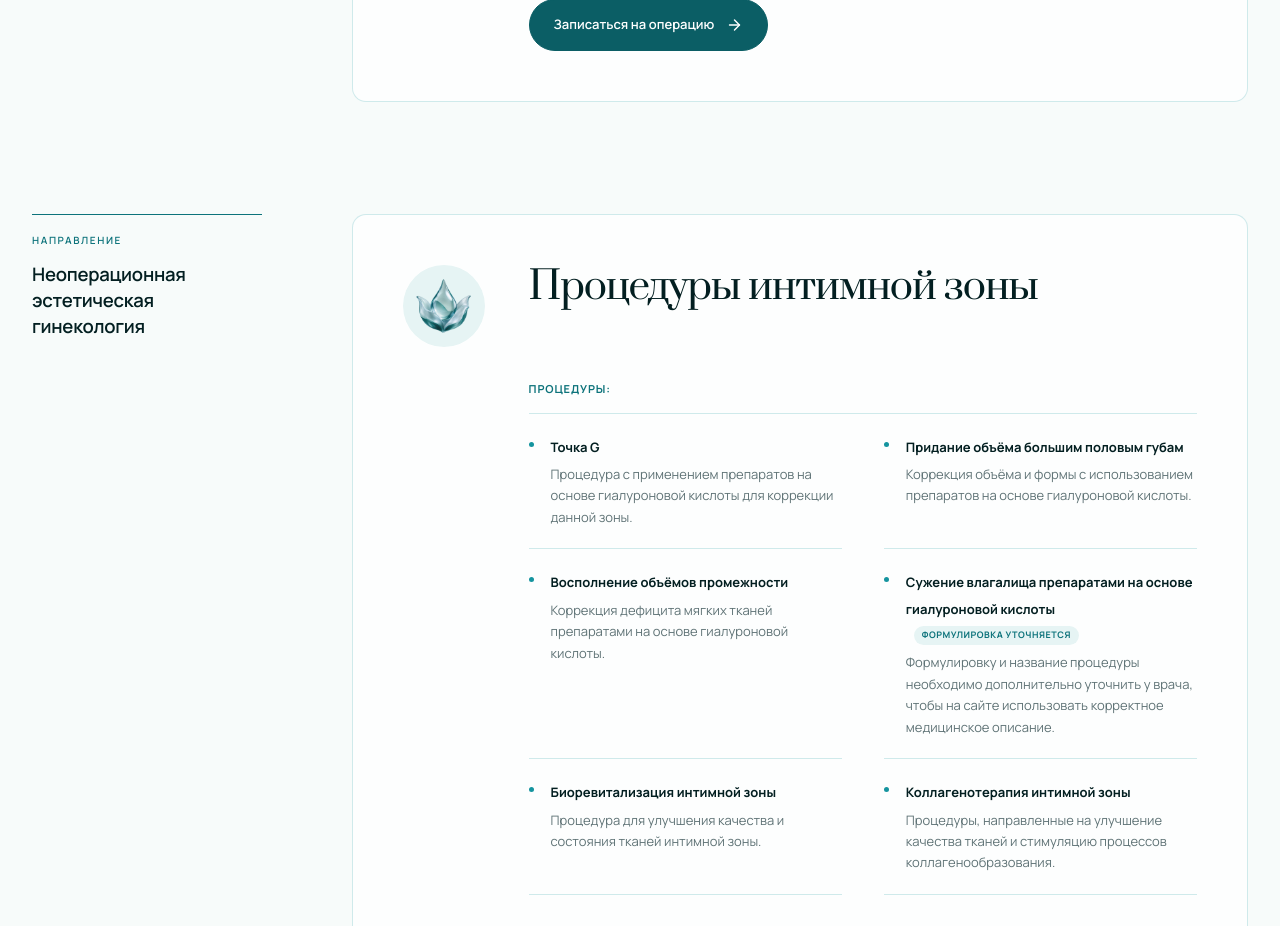
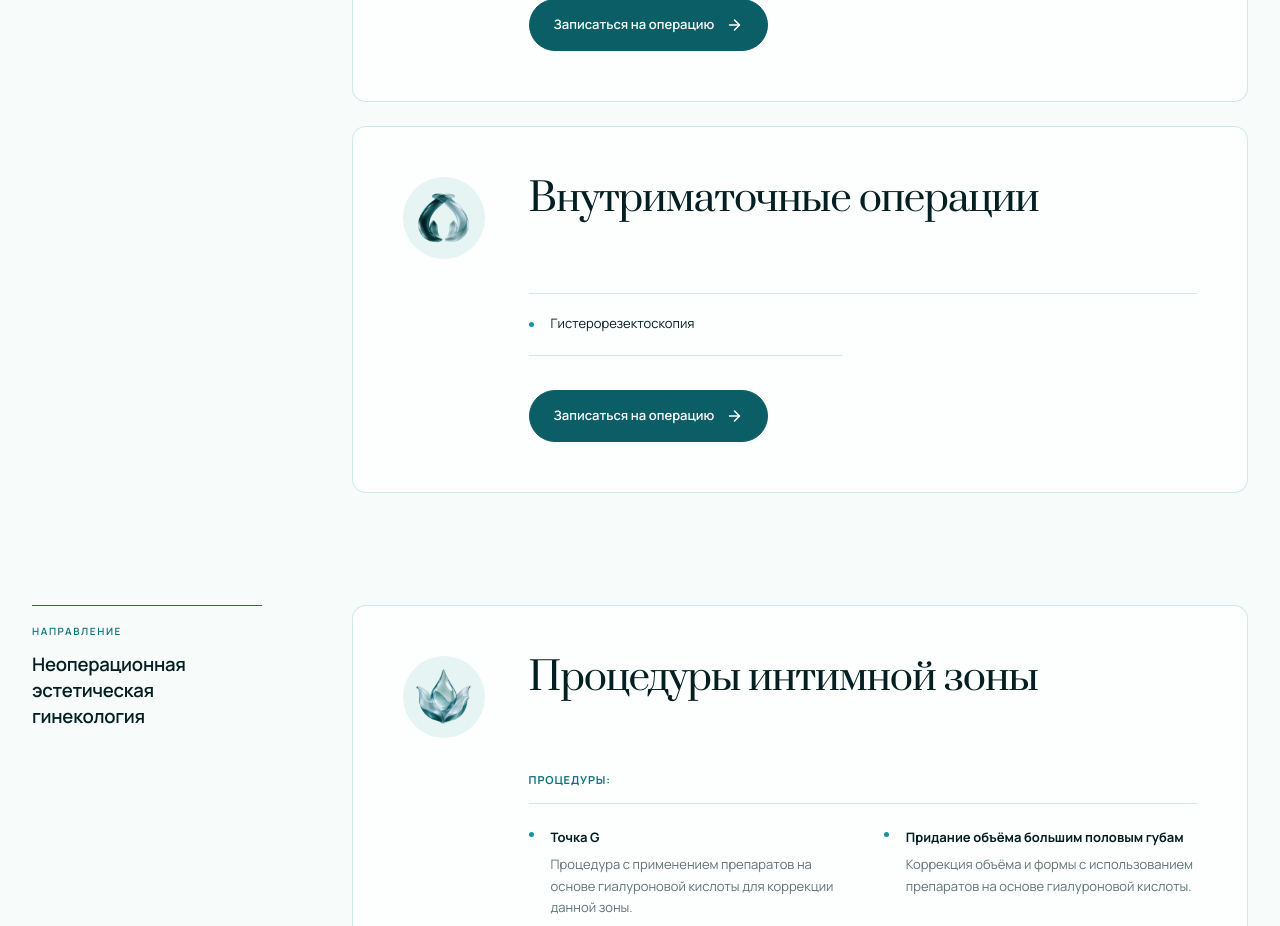
Before and after one commit to maratmut/ginekolog-site, a React (Vite) app: page / in a window 1280 px wide. Shown: the part 4260-5186 px from the top of the page. Built offline with nearby package versions, Linux system fonts and the light colour scheme.

Commit message:
Добавил новый блок для внутреннематочных операций с соответствующими деталями и иконкой

```diff
--- a/src/App.jsx
+++ b/src/App.jsx
@@ -123,6 +123,12 @@ const serviceGroups = [
         ],
         action: 'Записаться на операцию',
         icon: '/assets/icon-consultation.webp',
+      },
+      {
+        title: 'Внутриматочные операции',
+        details: ['Гистерорезектоскопия'],
+        action: 'Записаться на операцию',
+        icon: '/assets/icon-reconstruction.webp',
       },
     ],
   },
```
